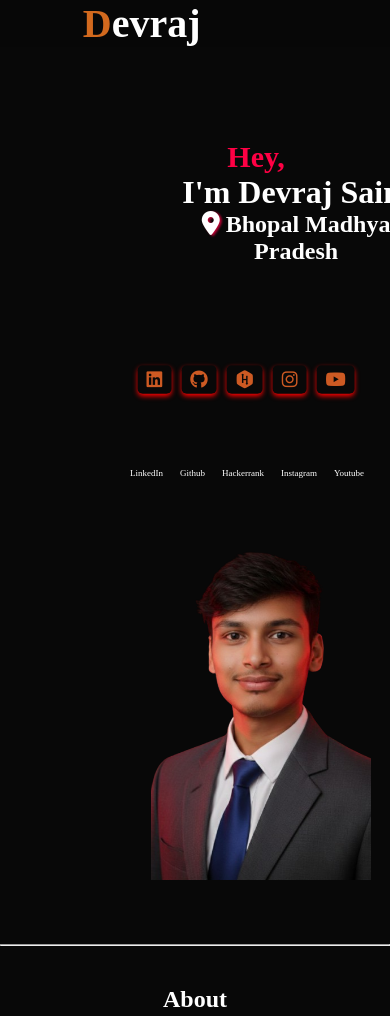
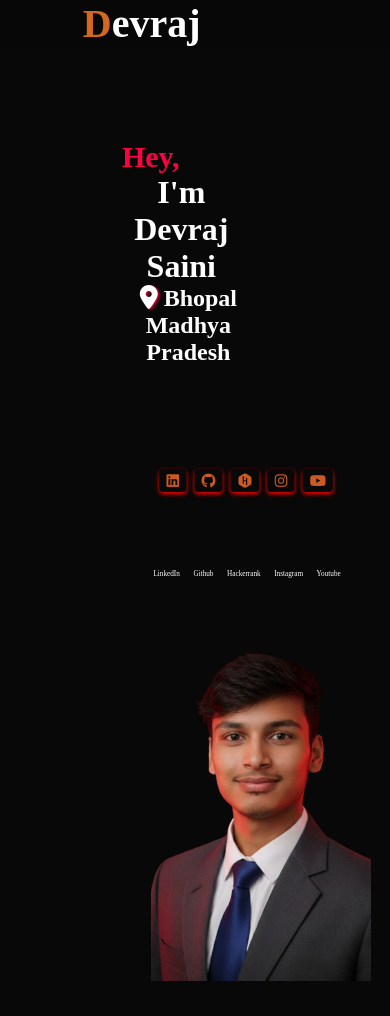
Before and after one commit to devraj-saini-07/portfolio-, a plain HTML site: page portfolio/index.html in a window 390 px wide. Shown: the top 1016 px of the page. Drawn offline with nearby package versions, Linux system fonts and the light colour scheme.

Commit message:
final last

```diff
--- a/portfolio/index.css
+++ b/portfolio/index.css
@@ -443,7 +443,8 @@ nav ul li a:not(.no-effect):hover::after{
     flex-direction: column;
     margin-top: 40px;
     padding: 1px;
-    gap: 70px;
+    gap: 100px;
+    padding-bottom: 40px;
 
  }
  .imgsize1{
--- a/portfolio/mob.css
+++ b/portfolio/mob.css
@@ -12,6 +12,10 @@
     text-align: center;
     padding: 60px 20px 40px;
 }
+ #hey{
+    margin-right: 60%;
+    margin-left: -30%;
+ }
          #image{
     width: 220px;
     margin: 20px 0;
@@ -25,7 +29,7 @@
 
 
     #address{
-        margin-left: 0px;
+        margin-left: -10%;
     }
 
       .social {
@@ -38,7 +42,7 @@
         top: 1rem;
         justify-self: center;
         font-size: 18px;
-        transform: scale(0.5);
+        transform: scale(0.4);
     }
   .img-icon{
     display: flex;
@@ -46,7 +50,15 @@
     align-items: center;
     gap: 20px;
 }
+ .headtext{
+    margin-right: 216px;
+ }
+
+ .headtext h1{
+  margin-left: -25%;
+ }
   }
+
 
 
    @media (max-width: 768px){
@@ -205,7 +217,7 @@
 
   .foot{
       height: auto;
-      width: auto;
+      width: 100%;
       padding: 30px;
       border-radius: 40px 40px 0 0;
     }
@@ -235,6 +247,7 @@
   }
   #last{
     background-color: yellow;
+    height: 50px;
 
   }
 
```
